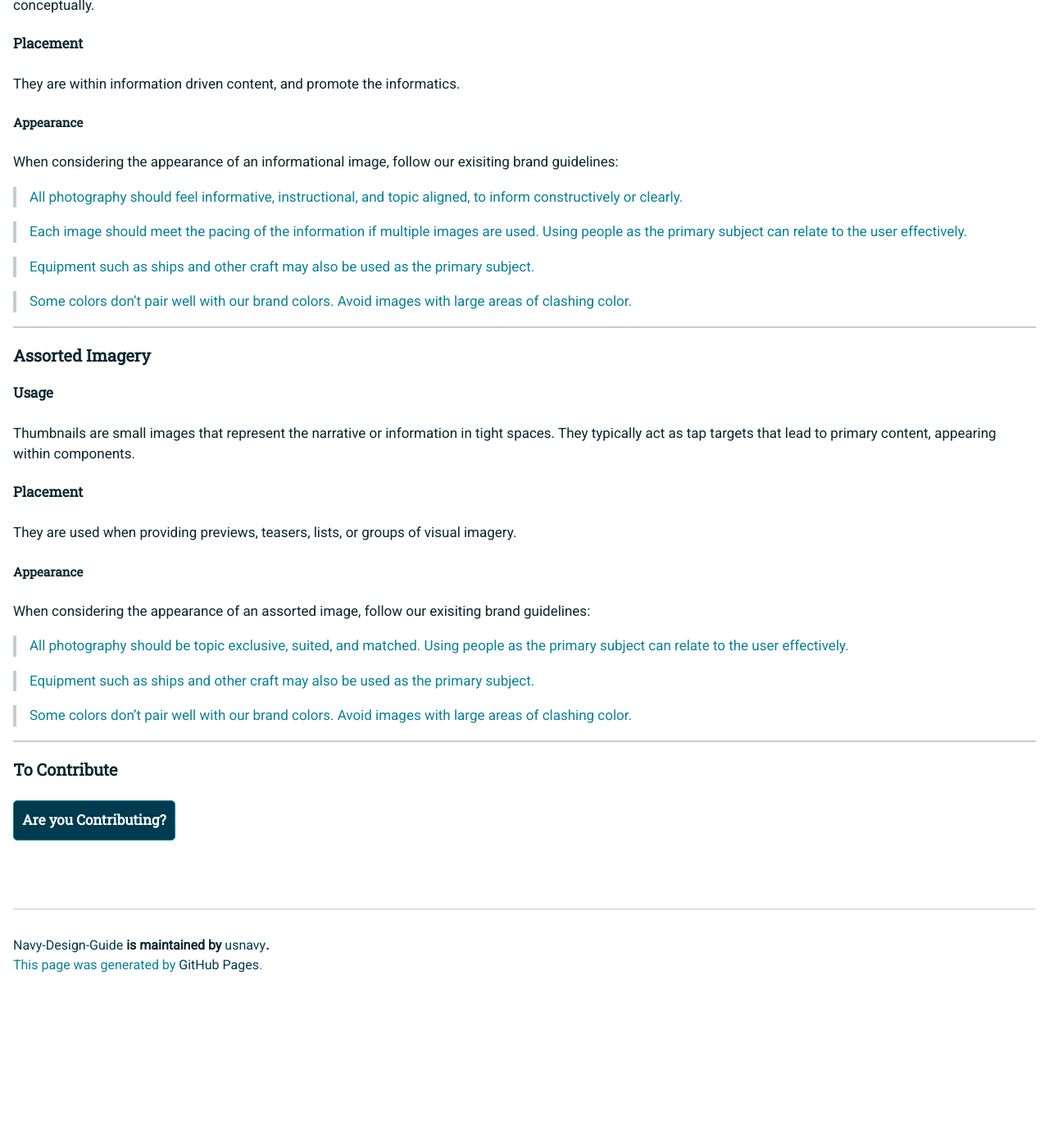
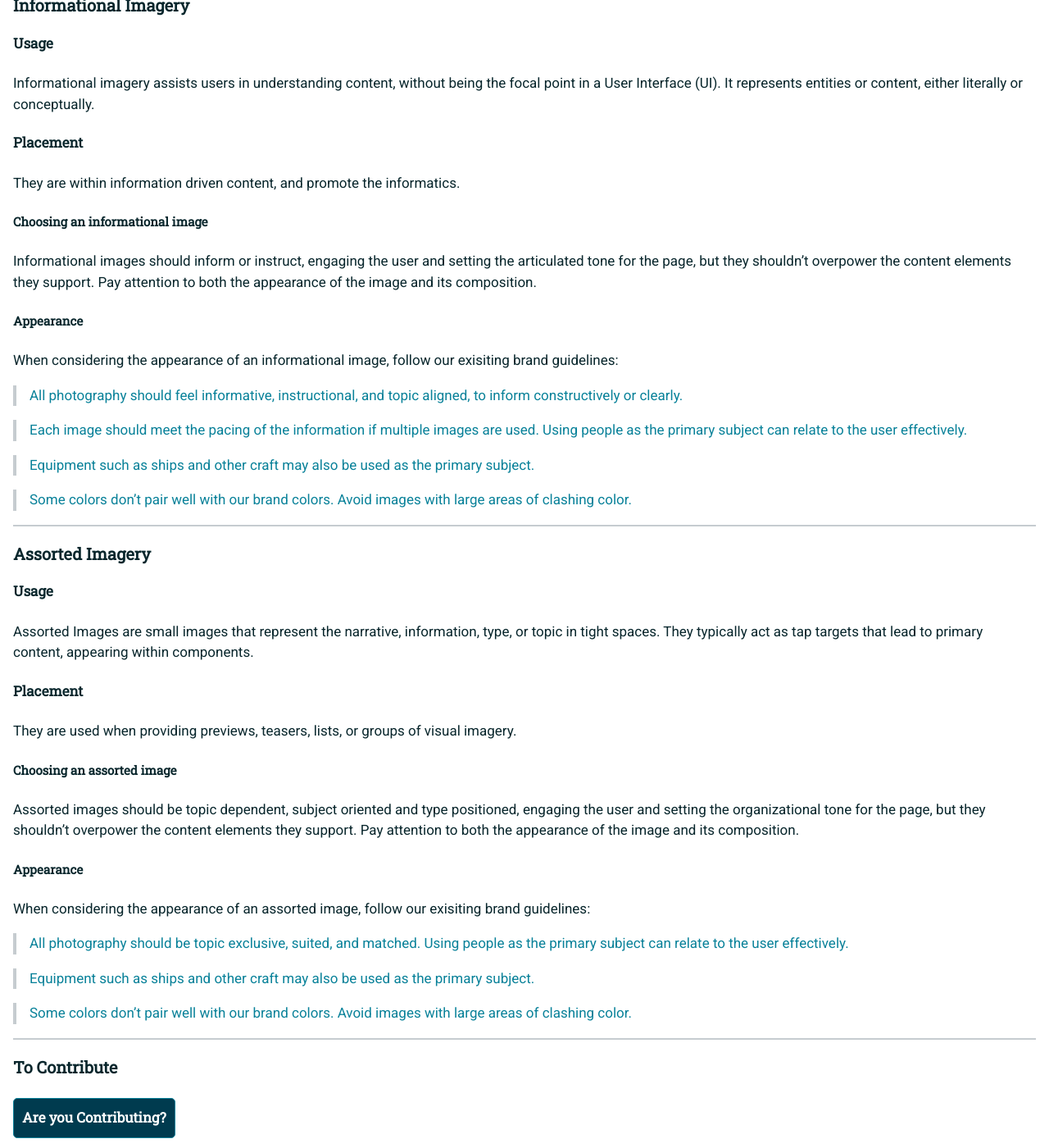
Before and after one commit to usnavy/Navy-Design-Guide, a Jekyll site: the page built from image-scheme.md, in a window 1280 px wide and 1400 px high, scrolled down 3399 px. Shown: the whole window at 82% size. Built offline with Jekyll 4.4.1, drawn with Linux system fonts in a browser that asks for light colours; nearby versions of some CDN libraries; our own code applies the rules of GitHub Pages for plain Markdown files; before the commit the page ends 4604 px from its top, so only the background shows below that; some of the changed text lies outside the part shown.

Commit message:
Update image-scheme.md

```diff
--- a/image-scheme.md
+++ b/image-scheme.md
@@ -55,6 +55,9 @@ Narrative images help draw attention, provide context about the story, and helps
 #### Placement
 They are within stories, and promote the Navy story interposed within the narration.
 
+##### Choosing a narrative image
+Narrative images should tell the story, engaging the user and setting the emotional tone for the page, but they shouldn’t overpower the content elements they support. Pay attention to both the appearance of the image and its composition.
+
 ##### Appearance
 
 When considering the appearance of a narrative image, follow our
@@ -83,6 +86,9 @@ Informational imagery assists users in understanding content, without being the
 #### Placement
 They are within information driven content, and promote the informatics.
 
+##### Choosing an informational image
+Informational images should inform or instruct, engaging the user and setting the articulated tone for the page, but they shouldn’t overpower the content elements they support. Pay attention to both the appearance of the image and its composition.
+
 ##### Appearance
 
 When considering the appearance of an informational image, follow our
@@ -105,10 +111,13 @@ exisiting brand guidelines:
 ### Assorted Imagery
 
 #### Usage
-Thumbnails are small images that represent the narrative or information in tight spaces. They typically act as tap targets that lead to primary content, appearing within components.
+Assorted Images are small images that represent the narrative, information, type, or topic in tight spaces. They typically act as tap targets that lead to primary content, appearing within components.
 
 #### Placement
 They are used when providing previews, teasers, lists, or groups of visual imagery.
+
+##### Choosing an assorted image
+Assorted images should be topic dependent, subject oriented and type positioned, engaging the user and setting the organizational tone for the page, but they shouldn’t overpower the content elements they support. Pay attention to both the appearance of the image and its composition.
 
 ##### Appearance
 
```
